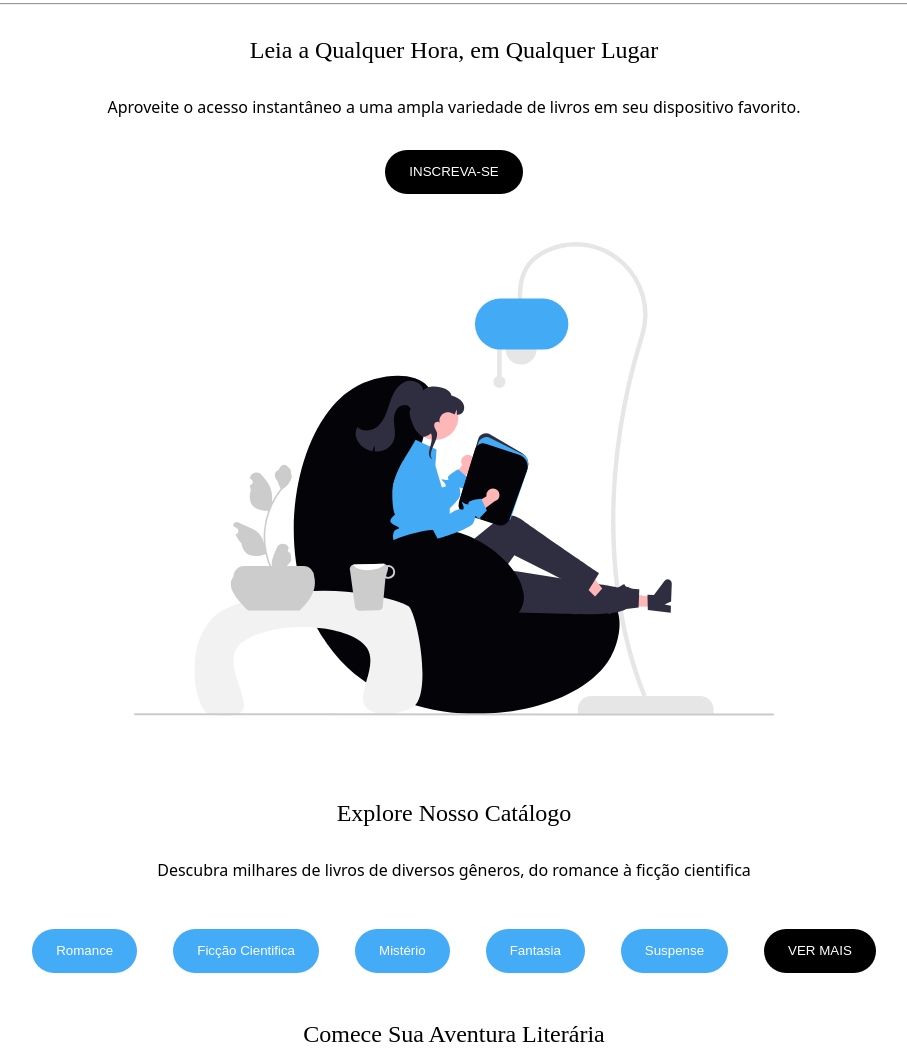
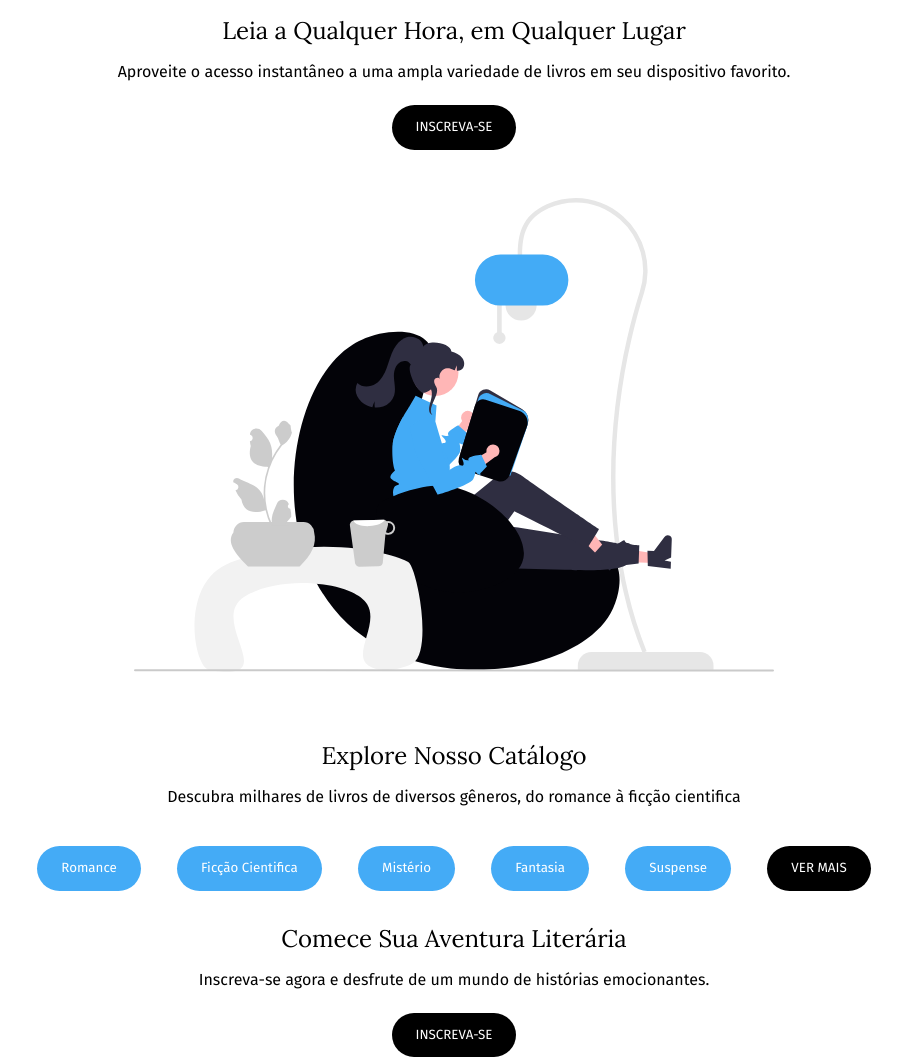
Before and after one commit to gabrhenrique/Bookshelf, a plain HTML site: page index.html in a window 1280 px wide. Shown: the part 170-1232 px from the top of the page, without its empty margins (186-1093 px from the left). Drawn offline with Linux system fonts and the light colour scheme; a web font is replaced by a local one.

Commit message:
Font and Hover

```diff
--- a/index.html
+++ b/index.html
@@ -4,6 +4,7 @@
     <meta charset="UTF-8">
     <meta name="viewport" content="width=device-width, initial-scale=1.0">
     <title>Bookshelf</title>
+    <link href="https://fonts.googleapis.com/css2?family=Fira+Sans:wght@400;700&family=Lora:wght@400&display=swap" rel="stylesheet">
     <link rel="stylesheet" href="style.css">
 </head>
 <body>
@@ -12,12 +13,11 @@
         <p>Explore nosso catálogo e mergulhe em histórias incríveis.</p>
     </header>
 
-    <hr>
-
+    <main>
         <section class="section01">
             <h2>Leia a Qualquer Hora, em Qualquer Lugar</h2>
             <p>Aproveite o acesso instantâneo a uma ampla variedade de livros em seu dispositivo favorito.</p>
-        <button>INSCREVA-SE</button>
+            <button class="cta-btn">INSCREVA-SE</button>
         </section>
         <img src="./img/ilustracao.svg" alt="Ilustração">
         <section class="section02">
@@ -32,12 +32,12 @@
                 <li><button class="ver-mais">VER MAIS</button></li>
             </ul>
         </section>
-
         <section class="section03">
             <h2>Comece Sua Aventura Literária</h2>
             <p>Inscreva-se agora e desfrute de um mundo de histórias emocionantes.</p>
-        <button>INSCREVA-SE</button>
+            <button class="cta-btn">INSCREVA-SE</button>
         </section>
+    </main>
 
     <footer>
         <p>&copy; 2024 Bookshelf</p>
--- a/style.css
+++ b/style.css
@@ -1,6 +1,5 @@
-@import url('https://fonts.googleapis.com/css2?family=Forum&display=swap');
-
 * {
+    font-family: "Fira Sans", system-ui, -apple-system, BlinkMacSystemFont, 'Segoe UI', Roboto, Oxygen, Ubuntu, Cantarell, 'Open Sans', 'Helvetica Neue', sans-serif;
     margin: 0;
     padding: 0;
 }
@@ -14,39 +13,41 @@ header h1 {
 }
 
 h1, h2 {
-    font-family: "Forum", serif;
+    font-family: "Lora", serif;
     font-weight: 400;
     font-style: normal;
 }
 
-p {
-    font-family: system-ui, -apple-system, BlinkMacSystemFont, 'Segoe UI', Roboto, Oxygen, Ubuntu, Cantarell, 'Open Sans', 'Helvetica Neue', sans-serif;
-}
-
-header h1, p {
+header {
+    border-bottom: 1px solid hsl(0, 0%, 70%);
     margin: 2rem 0;
 }
 
-.section01 h2,p {
-    margin: 2rem 0;
+h2 {
+    margin: 1rem 0;
 }
 
-.section01 button {
+p {
+    margin: 1rem 0 1.5rem 0;
+}
+
+.cta-btn {
    background-color: #000;
    color: #fff;
    border: none;
    padding: .9rem 1.5rem;
    border-radius: 100px;
    cursor: pointer;
+   transition: .3s;
+}
+
+.cta-btn:hover {
+    background-color: hsl(0, 0%, 20%);
 }
 
 img {
     width: 50%;
     margin: 3rem auto;
-}
-
-.section02 h2,p {
-    margin: 2rem 0;
 }
 
 .section02 ul li {
@@ -62,24 +63,21 @@ img {
     padding: .9rem 1.5rem;
     border-radius: 100px;
     cursor: pointer;
+    transition: .3s;
+}
+
+.section02 button:hover {
+    background-color: hsl(205, 91%, 40%);
 }
 
 .section02 .ver-mais {
     background-color: #000;
     color: #fff;
+    transition: .3s;
 }
 
-.section03 h2, p {
-    margin: 2rem 0;
-}
-
-.section03 button {
-    background-color: #000;
-    color: #fff;
-    border: none;
-    padding: .9rem 1.5rem;
-    border-radius: 100px;
-    cursor: pointer;
+.section02 .ver-mais:hover {
+    background-color: hsl(0, 0%, 20%);
 }
 
 footer {
```
Lines whose indentation alone changed are shown as unchanged.
